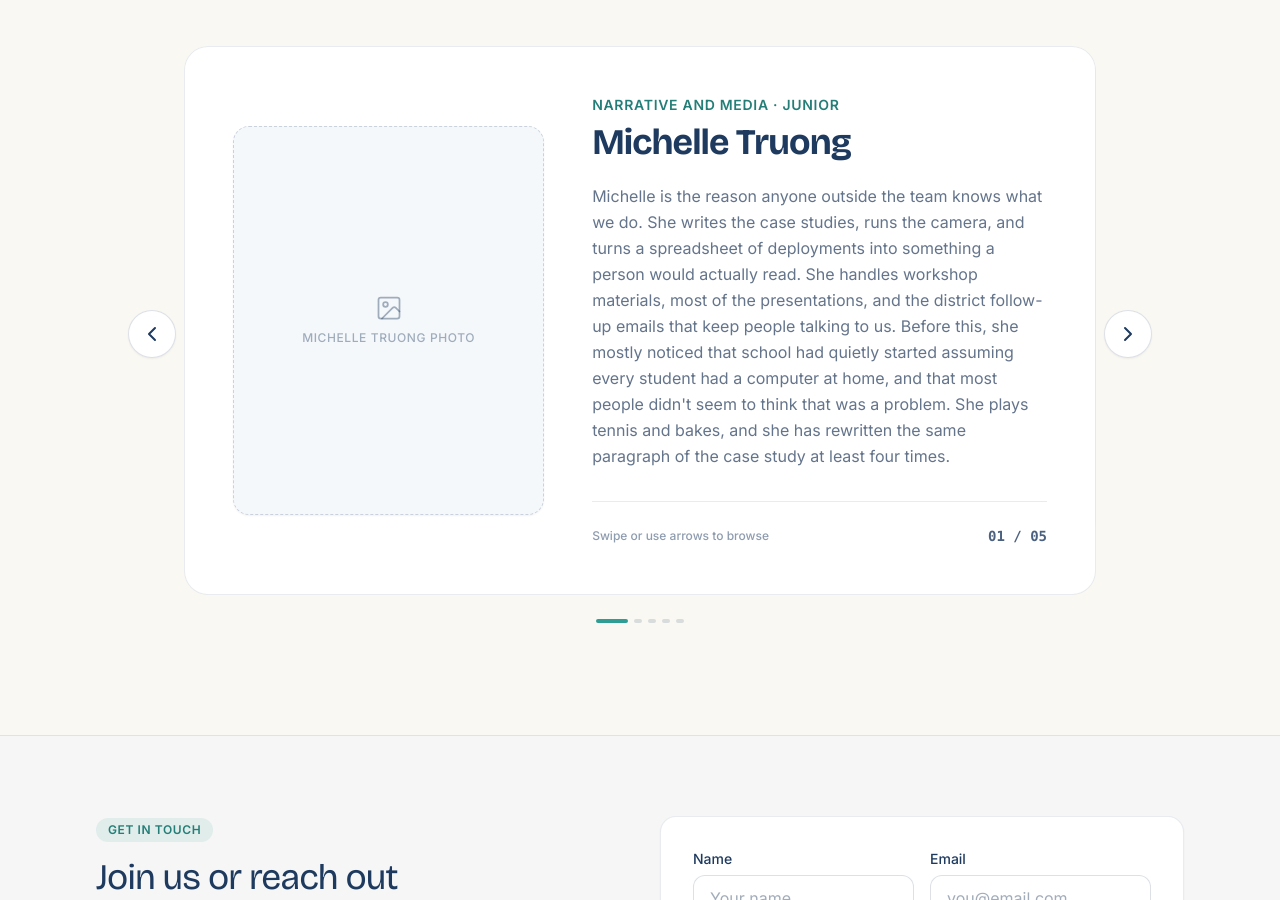
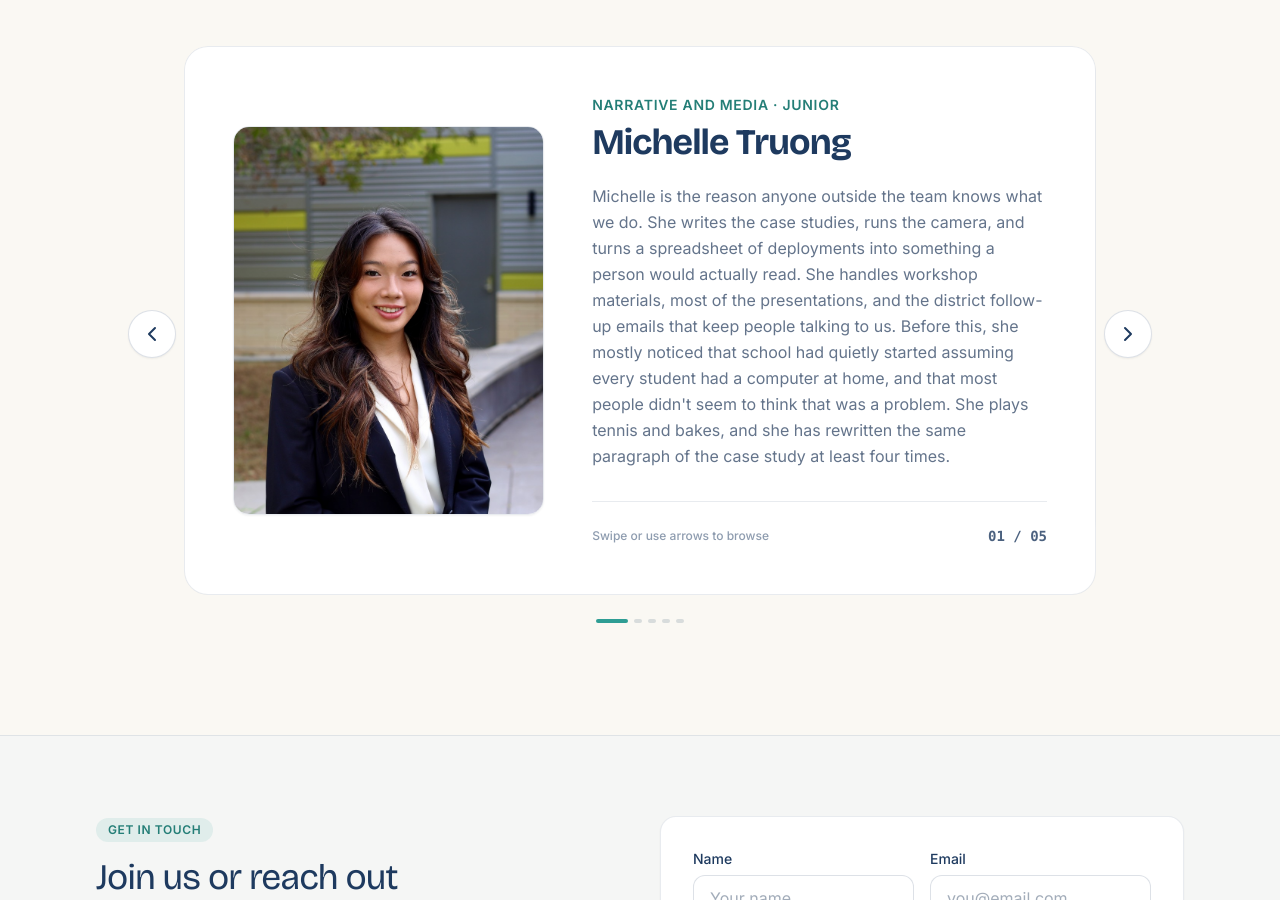
Before and after one commit to bebepig1437/project-digital-divide, a React (Vite) app: page /about in a window 1280 px wide. Shown: the part 1280-2180 px from the top of the page. Built offline with nearby package versions, Linux system fonts and the light colour scheme; the HTML template or start-up script is replaced by a standard one.

Commit message:
feat(team): add portrait photos for joseph and michelle

```diff
--- a/src/data/team.js
+++ b/src/data/team.js
@@ -7,14 +7,14 @@ export const team = [
     name: 'Michelle Truong',
     grade: 'Junior',
     focus: 'Narrative and media',
-    photo: null,
+    photo: '/team/michelle.jpg',
     bio: "Michelle is the reason anyone outside the team knows what we do. She writes the case studies, runs the camera, and turns a spreadsheet of deployments into something a person would actually read. She handles workshop materials, most of the presentations, and the district follow-up emails that keep people talking to us. Before this, she mostly noticed that school had quietly started assuming every student had a computer at home, and that most people didn't seem to think that was a problem. She plays tennis and bakes, and she has rewritten the same paragraph of the case study at least four times.",
   },
   {
     name: 'Joseph Hu',
     grade: 'Junior',
     focus: 'Outreach and partnerships',
-    photo: null,
+    photo: '/team/joseph.jpg',
     bio: "Joseph is the one who sends the emails. He's the first contact for districts, the person drafting grant applications late at night, and the one who follows up a third time after being ignored twice. He plays piano and competes in math and Latin. He got into this because he kept noticing that technology moves forward whether or not you can keep up with it, and the people who can't are usually the ones who had the least to begin with. He is probably the reason this project exists.",
   },
   {
```
Also changed, not shown: public/team/joseph.jpg (added), public/team/michelle.jpg (added).
